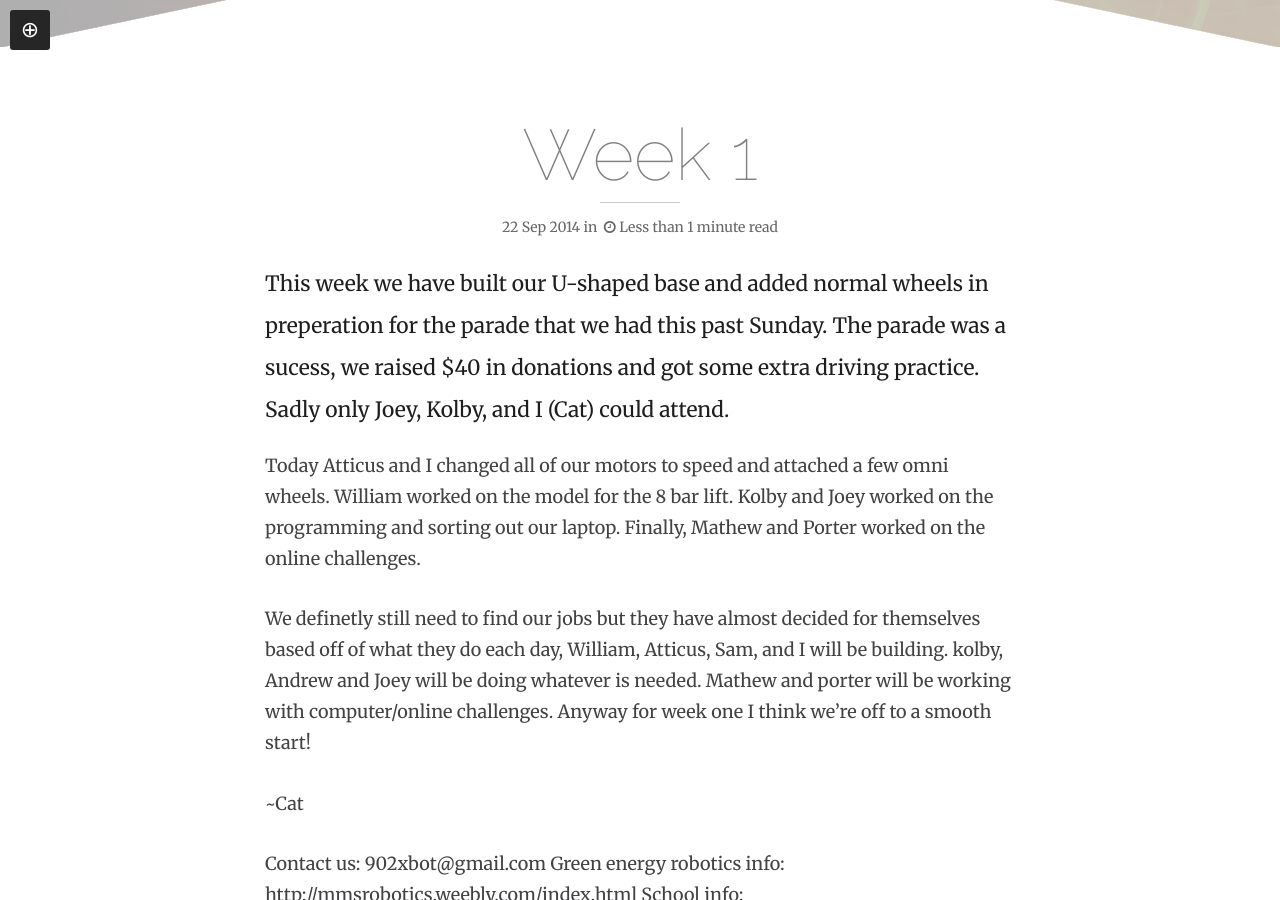
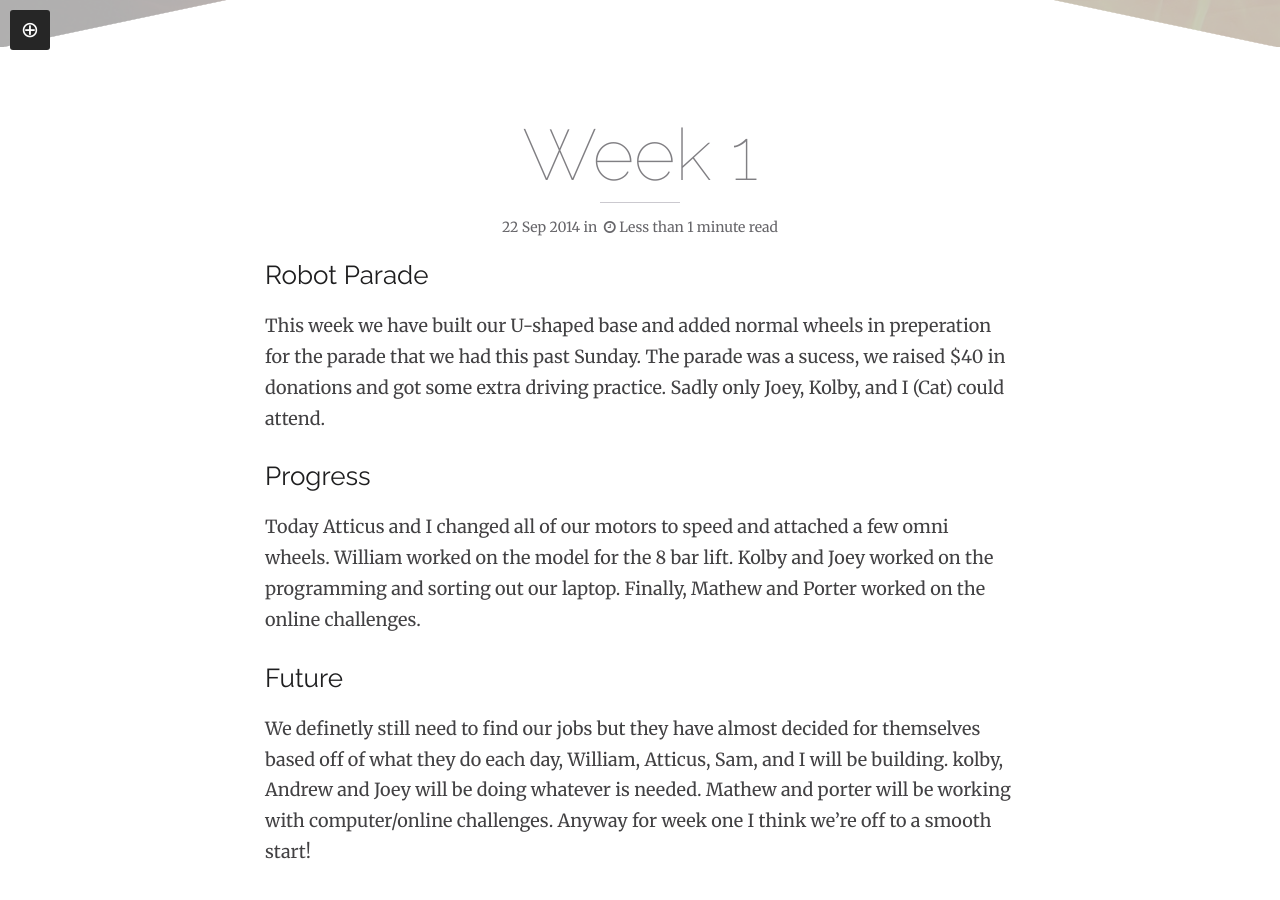
Before and after one commit to 902X/902x.github.io, a Jekyll site: the page built from _posts/2014-09-22-week-1.md, in a window 1280 px wide and 900 px high, scrolled down 493 px. Built offline with Jekyll 4.4.1, drawn with Linux system fonts in a browser that asks for light colours; nearby versions of some CDN libraries.

Commit message:
Created 2014-09-22-week-1.md

```diff
--- a/_posts/2014-09-22-week-1.md
+++ b/_posts/2014-09-22-week-1.md
@@ -7,9 +7,15 @@ featured: false
 comments: false
 ---
 
+## Robot Parade
+
 This week we have built our U-shaped base and added normal wheels in preperation for the parade that we had this past Sunday. The parade was a sucess, we raised $40 in donations and got some extra driving practice. Sadly only Joey, Kolby, and I (Cat) could attend.
 
+## Progress
+
 Today Atticus and I changed all of our motors to speed and attached a few omni wheels. William worked on the model for the 8 bar lift. Kolby and Joey worked on the programming and sorting out our laptop. Finally, Mathew and Porter worked on the online challenges.
+
+## Future
 
 We definetly still need to find our jobs but they have almost decided for themselves based off of what they do each day, William, Atticus, Sam, and I will be building. kolby, Andrew and Joey will be doing whatever is needed. Mathew and porter will be working with computer/online challenges. Anyway for week one I think we're off to a smooth start!
 
```
